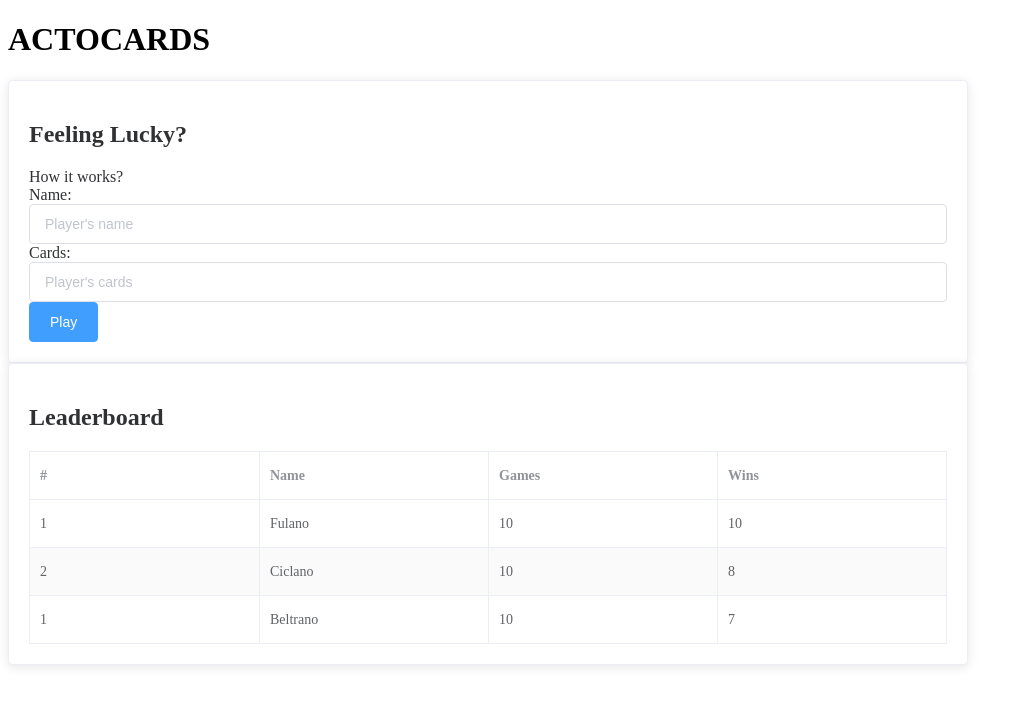
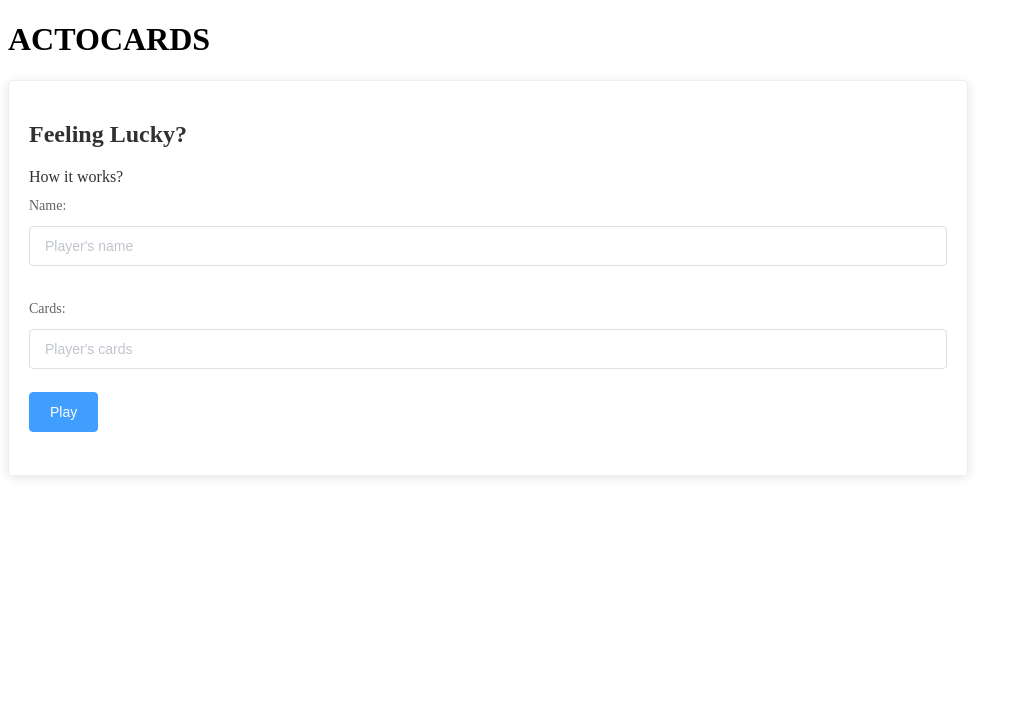
Before and after one commit to guizoxxv/actocards-app, a Vue app: page / in a window 1280 px wide. Shown: the top 706 px of the page, without its empty margins (0-1023 px from the left). Built offline with nearby package versions, Linux system fonts and the light colour scheme.

Commit message:
Implemented backend integration for play action

```diff
--- a/package.json
+++ b/package.json
@@ -8,6 +8,7 @@
     "lint": "vue-cli-service lint"
   },
   "dependencies": {
+    "axios": "^0.21.1",
     "core-js": "^3.6.5",
     "element-ui": "^2.15.1",
     "tailwindcss": "npm:@tailwindcss/postcss7-compat@^2.1.0",
--- a/src/App.vue
+++ b/src/App.vue
@@ -4,7 +4,7 @@
       <div class="content">
         <h1 class="text-center mb-5">ACTOCARDS</h1>
         <Game class="mb-5" />
-        <Leaderboard />
+        <!-- <Leaderboard /> -->
       </div>
     </main>
   </div>
--- a/src/components/Game.vue
+++ b/src/components/Game.vue
@@ -1,36 +1,80 @@
 <template>
   <el-card class="box-card">
     <h2 class="text-center">Feeling Lucky?</h2>
-    <div class="underline my-5">
-      How it works?
+    <div class="my-5">
+      <span
+        class="underline cursor-pointer hover:font-bold"
+        @click="gameInstructionsDialogVisible=true"
+      >
+        How it works?
+      </span>
+      <GameInstructionsModal
+        :visible="gameInstructionsDialogVisible"
+        @close="closeGameInstructionsModal"
+      />
     </div>
-    <form>
-      <div class="mb-3">
-        <label for="name" class="text-sm">Name:</label>
-        <el-input id="name" placeholder="Player's name" v-model="name"></el-input>
-      </div>
-      <div class="mb-5">
-        <label for="cards" class="text-sm">Cards:</label>
-        <el-input id="cards" placeholder="Player's cards" v-model="cards"></el-input>
-      </div>
-      <div class="text-center">
-        <el-button type="primary">
+    <el-form ref="form" :model="form" @submit.native.prevent="handleSubmit">
+      <el-form-item class="mb-2">
+        <span slot="label" class="text-sm">Name:</span>
+        <el-input
+          placeholder="Player's name"
+          v-model="form.name"
+          required
+        />
+      </el-form-item>
+      <el-form-item class="mb-5">
+        <span slot="label" class="text-sm">Cards:</span>
+        <el-input
+          placeholder="Player's cards"
+          v-model="form.cards"
+          required
+        />
+      </el-form-item>
+      <el-form-item class="text-center">
+        <el-button type="primary" native-type="submit">
           Play
         </el-button>
-      </div>
-    </form>
+      </el-form-item>
+    </el-form>
   </el-card>
 </template>
 
 <script lang="ts">
 import { Component, Vue } from 'vue-property-decorator';
+import GameInstructionsModal from '@/components/GameInstructionsModal.vue';
+import { playRequest } from '@/services/api';
 
 @Component({
+  components: {
+    GameInstructionsModal,
+  },
   data() {
     return {
-      name: '',
-      cards: '',
+      gameInstructionsDialogVisible: false,
+      form: {
+        name: '',
+        cards: '',
+      },
+      errors: {
+        name: false,
+        cards: false,
+      },
     };
+  },
+  methods: {
+    async handleSubmit() {
+      try {
+        const response = await playRequest(this.$data.form);
+        console.log(response);
+      } catch (e) {
+        if (e.response.status === 422) {
+          console.log('validation error!');
+        }
+      }
+    },
+    closeGameInstructionsModal() {
+      this.$data.gameInstructionsDialogVisible = false;
+    },
   },
 })
 export default class Game extends Vue {}
--- a/src/components/GameInstructionsModal.vue
+++ b/src/components/GameInstructionsModal.vue
@@ -1,10 +1,57 @@
 <template>
-  <div></div>
+  <el-dialog
+    title="Game Instructions"
+    :visible="visible"
+    :before-close="onClose"
+  >
+    <ul>
+      <li class="mb-2">
+        <b>1.</b> Enter your username
+        <ul class="list-disc list-inside ml-3">
+          <li class="text-xs text-red-500">
+            Only alphanumeric, dashes and underscores allowed
+          </li>
+        </ul>
+      </li>
+      <li class="mb-2">
+        <b>2.</b> Enter a list of cards (player's hand)
+        <ul class="list-disc list-inside ml-3">
+          <li class="text-xs text-red-500">
+            1 to 13 cards
+          </li>
+          <li class="text-xs text-red-500">
+            Available cards: 2, 3, 4, 5, 6, 7, 8, 9, 10, J, Q, K, A
+          </li>
+          <li class="text-xs text-red-500">
+            List must contain distinct values
+          </li>
+        </ul>
+      </li>
+      <li class="mb-2">
+        <b>3.</b> The game will generate a random list of cards (computer's hand)
+      </li>
+      <li>
+        <b>4.</b>
+        The hands are compared card by card in order.
+        The higher card scores a point.
+        The hand with more points win!
+      </li>
+    </ul>
+  </el-dialog>
 </template>
 
 <script lang="ts">
 import { Component, Vue } from 'vue-property-decorator';
 
-@Component
+@Component({
+  props: {
+    visible: Boolean,
+  },
+  methods: {
+    onClose() {
+      this.$emit('close');
+    },
+  },
+})
 export default class GameInstructionsModal extends Vue {}
 </script>
--- /dev/null
+++ b/src/interfaces/playRequest.interface.ts
@@ -0,0 +1,4 @@
+export interface PlayRequest {
+  name: string;
+  cards: string;
+}
--- a/src/main.ts
+++ b/src/main.ts
@@ -1,6 +1,7 @@
 import Vue from 'vue';
 import ElementUI from 'element-ui';
 import 'element-ui/lib/theme-chalk/index.css';
+import axios from 'axios';
 import store from './store';
 import App from './App.vue';
 
@@ -8,6 +9,11 @@ Vue.config.productionTip = false;
 
 Vue.use(ElementUI);
 
+axios.defaults.headers = {
+  Accept: 'application/json',
+  'Content-Type': 'application/json',
+};
+
 new Vue({
   store,
   render: (h) => h(App),
--- /dev/null
+++ b/src/services/api.ts
@@ -0,0 +1,13 @@
+import axios from 'axios';
+import { PlayRequest } from '../interfaces/playRequest.interface';
+
+const apiBaseUrl = process.env.VUE_APP_API_BASE_URL;
+
+export async function playRequest({ name, cards }: PlayRequest) {
+  const response = await axios.post(`${apiBaseUrl}/game/play`, {
+    name: name.trim(),
+    cards: cards.trim(),
+  });
+
+  return response.data;
+}
```
Also changed, not shown: .eslintrc.js, 2 other files (tests, documents, lock files or other folders).
